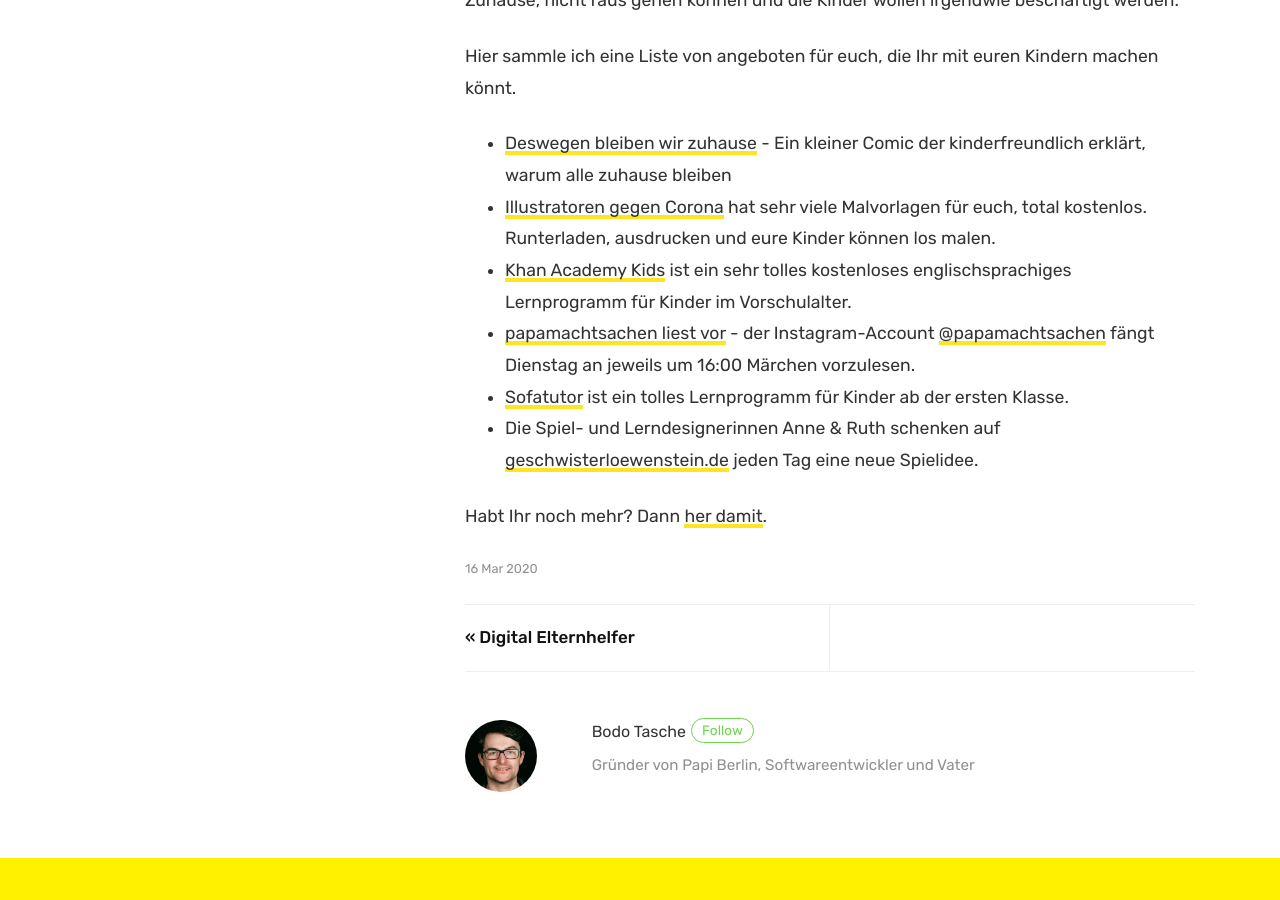
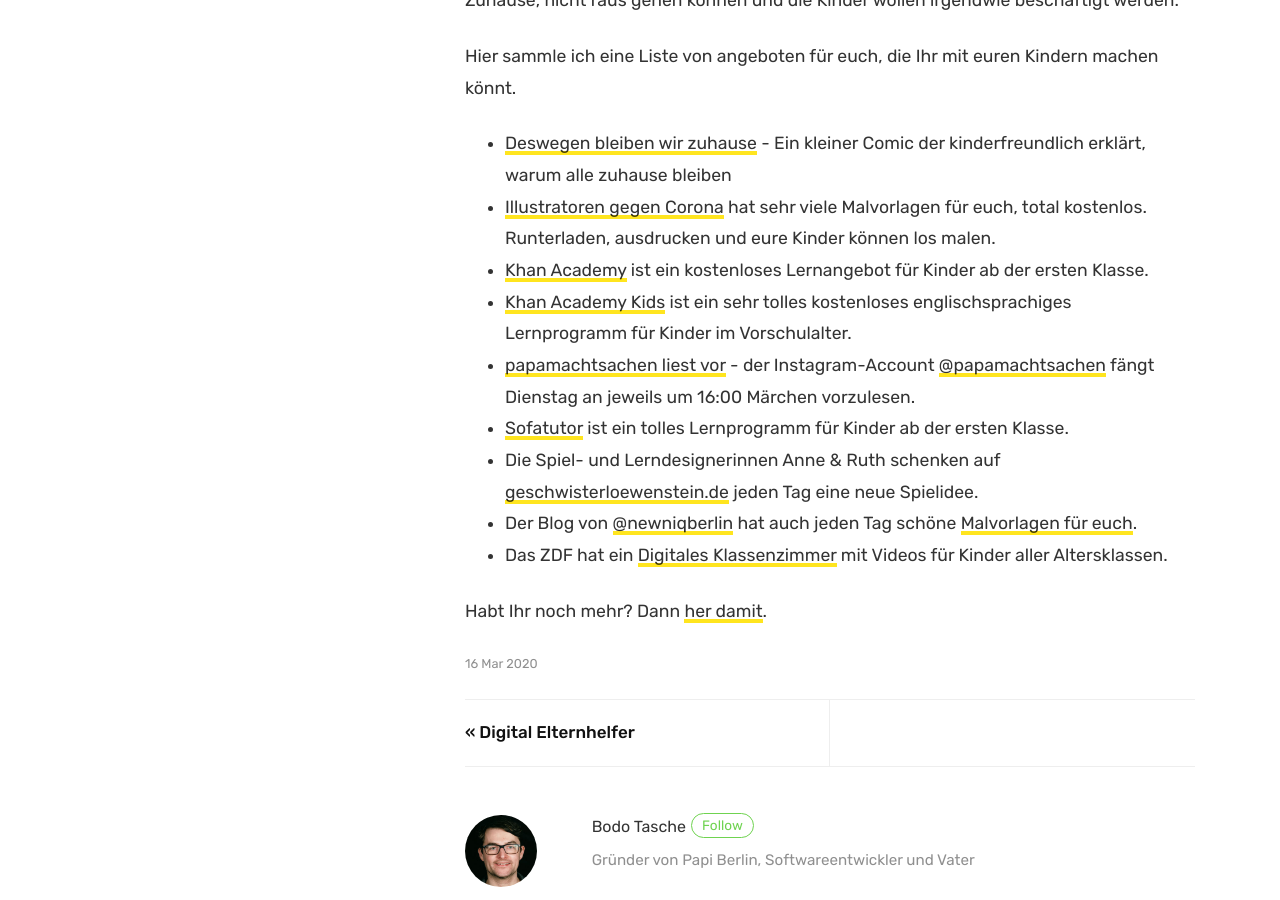
Before and after one commit to papiberlin/website, a Jekyll site: the page built from _posts/2020-03-16-corona-resources.md, in a window 1280 px wide and 900 px high, scrolled down 705 px. Built offline with Jekyll 4.4.1, drawn with Linux system fonts in a browser that asks for light colours.

Commit message:
added more links

```diff
--- a/_posts/2020-03-16-corona-resources.md
+++ b/_posts/2020-03-16-corona-resources.md
@@ -14,9 +14,12 @@
 
 * [Deswegen bleiben wir zuhause](https://www.instagram.com/p/B9weIRAoRMI/?igshid=phs4d7szuaj9) - Ein kleiner Comic der kinderfreundlich erklärt, warum alle zuhause bleiben
 * [Illustratoren gegen Corona](http://www.illustratoren-gegen-corona.de/) hat sehr viele Malvorlagen für euch, total kostenlos. Runterladen, ausdrucken und eure Kinder können los malen.
+* [Khan Academy](https://de.khanacademy.org/) ist ein kostenloses Lernangebot für Kinder ab der ersten Klasse.
 * [Khan Academy Kids](https://learn.khanacademy.org/khan-academy-kids/) ist ein sehr tolles kostenloses englischsprachiges Lernprogramm für Kinder im Vorschulalter.
 * [papamachtsachen liest vor](https://www.instagram.com/p/B9yaXP6IoxB/?igshid=bb0eybdbmezo) - der Instagram-Account [@papamachtsachen](https://www.instagram.com/papamachtsachen/) fängt Dienstag an jeweils um 16:00 Märchen vorzulesen.
 * [Sofatutor](https://www.sofatutor.com/) ist ein tolles Lernprogramm für Kinder ab der ersten Klasse.
 * Die Spiel- und Lerndesignerinnen Anne & Ruth schenken auf [geschwisterloewenstein.de](https://www.geschwisterloewenstein.de/) jeden Tag eine neue Spielidee.
+* Der Blog von [@newniqberlin](https://instagram.com/newniqberlin/) hat auch jeden Tag schöne [Malvorlagen für euch](https://www.newniq.com/allgemein/malvorlagen-fuer-kinder-gegen-den-corona-kollar/).
+* Das ZDF hat ein [Digitales Klassenzimmer](https://www.zdf.de/wissen/schulersatzprogramm-100.html) mit Videos für Kinder aller Altersklassen.
 
 Habt Ihr noch mehr? Dann [her damit](/contact).
```
